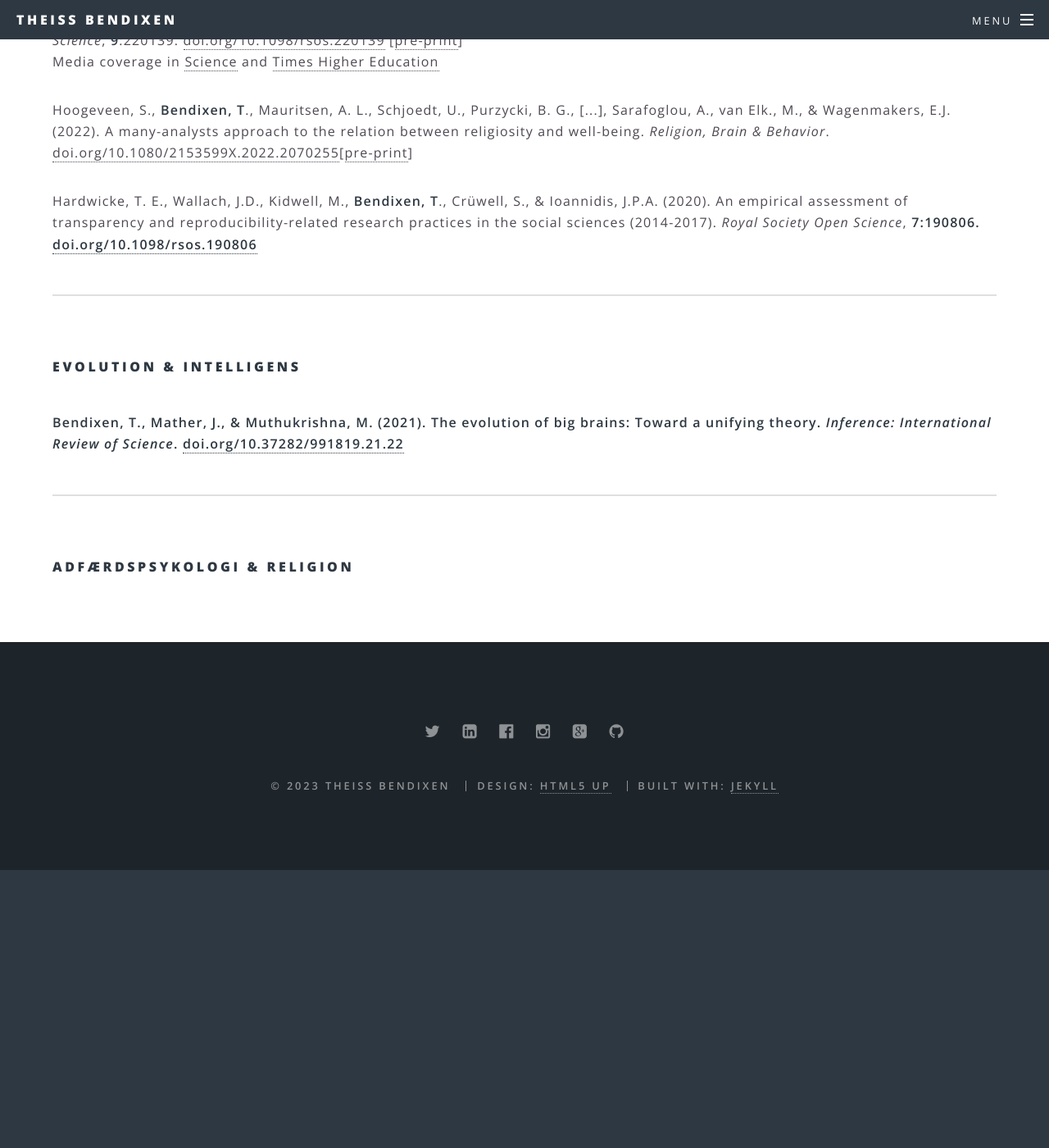
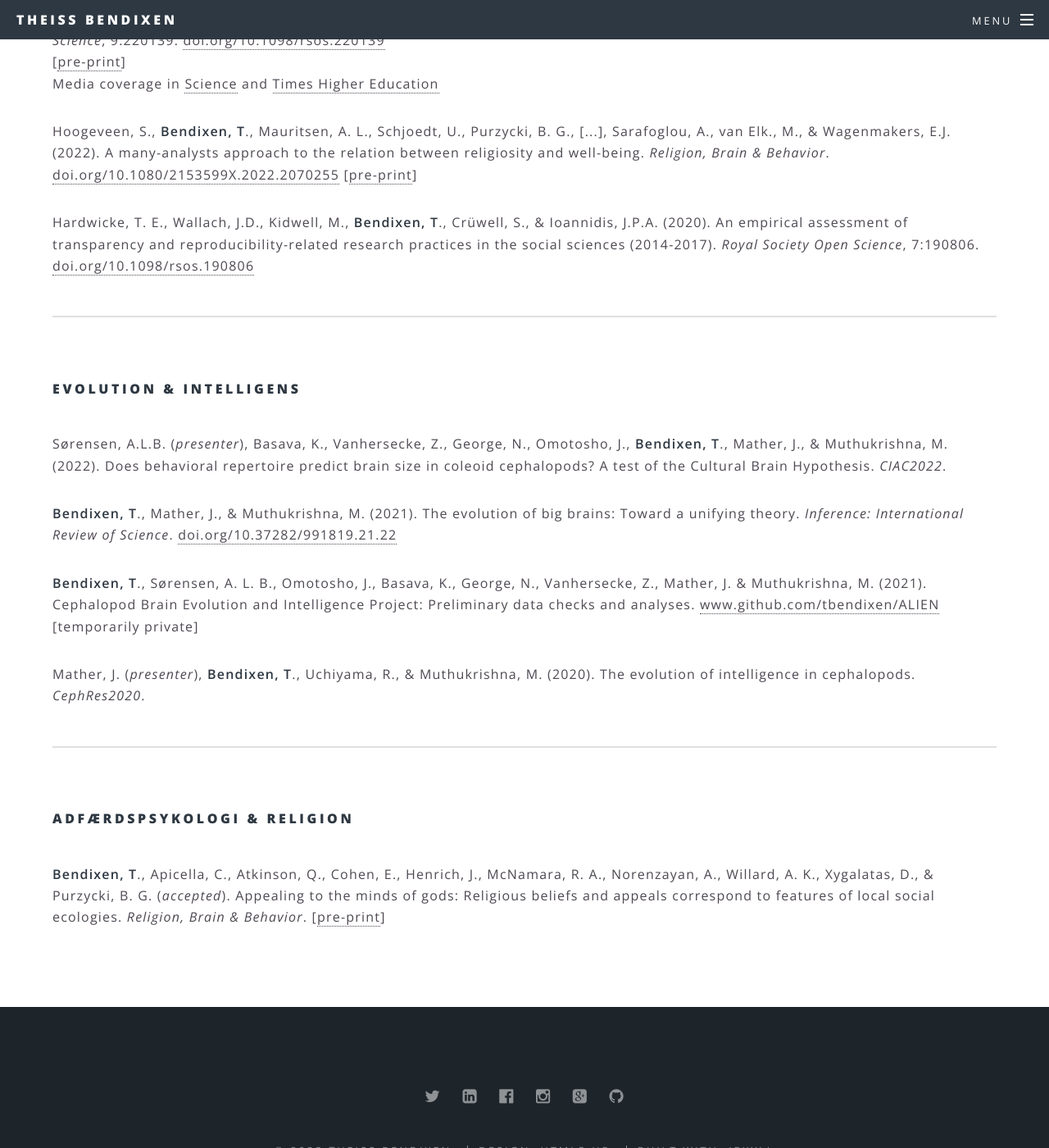
Before and after one commit to tbendixen/tbendixen.github.io, a Jekyll site: the page built from forskning.html, in a window 1280 px wide and 1400 px high, scrolled down 1604 px. Shown: the whole window at 82% size. Built offline with Jekyll 4.4.1, drawn with Linux system fonts in a browser that asks for light colours; before the commit the page ends 2665 px from its top, so only the background shows below that.

Commit message:
Update forskning.html

```diff
--- a/forskning.html
+++ b/forskning.html
@@ -34,25 +34,38 @@ title: Forskning
 					<a href="https://doi.org/10.1080/00031305.2022.2143897">doi.org/10.1080/00031305.2022.2143897</a> [<a href="https://osf.io/preprints/metaarxiv/q6ajt">pre-print</a>]</p>
 				<p>Hardwicke, T. E., Thibault, R., Kosie, J., Tzavella, L., <b>Bendixen, T</b>., Handcock, S., Köneke, V., & Ioannidis, J.P.A. (2022).
 					Post-publication critique at top-ranked journals across scientific disciplines: a cross-sectional assessment of policies and practice.
-					<i>Royal Society Open Science</i>, <b>9</b>:220139.
-					<a href="https://royalsocietypublishing.org/doi/10.1098/rsos.220139">doi.org/10.1098/rsos.220139</a> [<a href="https://osf.io/preprints/metaarxiv/4w3kb/">pre-print</a>]
+					<i>Royal Society Open Science</i>, 9:220139.
+					<a href="https://royalsocietypublishing.org/doi/10.1098/rsos.220139">doi.org/10.1098/rsos.220139</a>
+					<br/>
+					[<a href="https://osf.io/preprints/metaarxiv/4w3kb/">pre-print</a>]
 					<br/>
 					Media coverage in <a href="https://www.science.org/content/article/you-ve-spotted-flaw-top-journal-s-paper-good-luck-getting-your-critique-published">Science</a> and
 					<a href="https://www.timeshighereducation.com/news/worlds-top-journals-limiting-critiques">Times Higher Education</a></p>
 				<p>Hoogeveen, S., <b>Bendixen, T</b>., Mauritsen, A. L., Schjoedt, U., Purzycki, B. G., [...], Sarafoglou, A., van Elk., M., & Wagenmakers, E.J. (2022).
 					A many-analysts approach to the relation between religiosity and well-being.
 					<i>Religion, Brain & Behavior</i>.
-					<a href="https://https://www.tandfonline.com/doi/full/10.1080/2153599X.2022.2070255">doi.org/10.1080/2153599X.2022.2070255</a>[<a href="https://osf.io/preprints/metaarxiv/4w3kb/">pre-print</a>]</p>
+					<a href="https://https://www.tandfonline.com/doi/full/10.1080/2153599X.2022.2070255">doi.org/10.1080/2153599X.2022.2070255</a> [<a href="https://osf.io/preprints/metaarxiv/4w3kb/">pre-print</a>]</p>
 				<p>Hardwicke, T. E., Wallach, J.D., Kidwell, M., <b>Bendixen, T</b>., Crüwell, S., & Ioannidis, J.P.A. (2020).
 					An empirical assessment of transparency and reproducibility-related research practices in the social sciences (2014-2017).
-					<i>Royal Society Open Science</i>, <b>7<b/>:190806.
+					<i>Royal Society Open Science</i>, 7:190806.
 					<a href="http://doi.org/10.1098/rsos.190806 ">doi.org/10.1098/rsos.190806</a></p>
 				<hr />
 				<br />
 				<h4>Evolution & Intelligens</h4>
 				<br />
-				<p><b>Bendixen, T</b>., Mather, J., & Muthukrishna, M. (2021). The evolution of big brains: Toward a unifying theory. <i>Inference: International Review of Science</i>.
+				<p>Sørensen, A.L.B. (<i>presenter</i>), Basava, K., Vanhersecke, Z., George, N., Omotosho, J., <b>Bendixen, T</b>., Mather, J., & Muthukrishna, M. (2022).
+					Does behavioral repertoire predict brain size in coleoid cephalopods? A test of the Cultural Brain Hypothesis. <i>CIAC2022</i>.</p>
+				<p><b>Bendixen, T</b>., Mather, J., & Muthukrishna, M. (2021). The evolution of big brains: Toward a unifying theory.
+					<i>Inference: International Review of Science</i>.
 					<a href="https://doi.org/10.37282/991819.21.22">doi.org/10.37282/991819.21.22</a></p>
+				<p><b>Bendixen, T</b>., Sørensen, A. L. B., Omotosho, J., Basava, K., George, N., Vanhersecke, Z., Mather, J. & Muthukrishna, M. (2021).
+				Cephalopod Brain Evolution and Intelligence Project: Preliminary data checks and analyses.
+				<a href="https://github.com/tbendixen/ALIEN">www.github.com/tbendixen/ALIEN</a> [temporarily private]</p>
+				<p>Mather, J. (<i>presenter</i>), <b>Bendixen, T</b>., Uchiyama, R., & Muthukrishna, M. (2020).
+					The evolution of intelligence in cephalopods. <i>CephRes2020</i>.</p>
 				<hr />
 				<br />
 				<h4>Adfærdspsykologi & Religion</h4>
+				<br />
+				<p><b>Bendixen, T</b>., Apicella, C., Atkinson, Q., Cohen, E., Henrich, J., McNamara, R. A., Norenzayan, A., Willard, A. K., Xygalatas, D., & Purzycki, B. G. (<i>accepted</i>). Appealing to the minds of gods: Religious beliefs and appeals correspond to features of local social ecologies.
+					<i>Religion, Brain & Behavior</i>. [<a href="https://psyarxiv.com/tjn3e/">pre-print</a>]</p>
```
